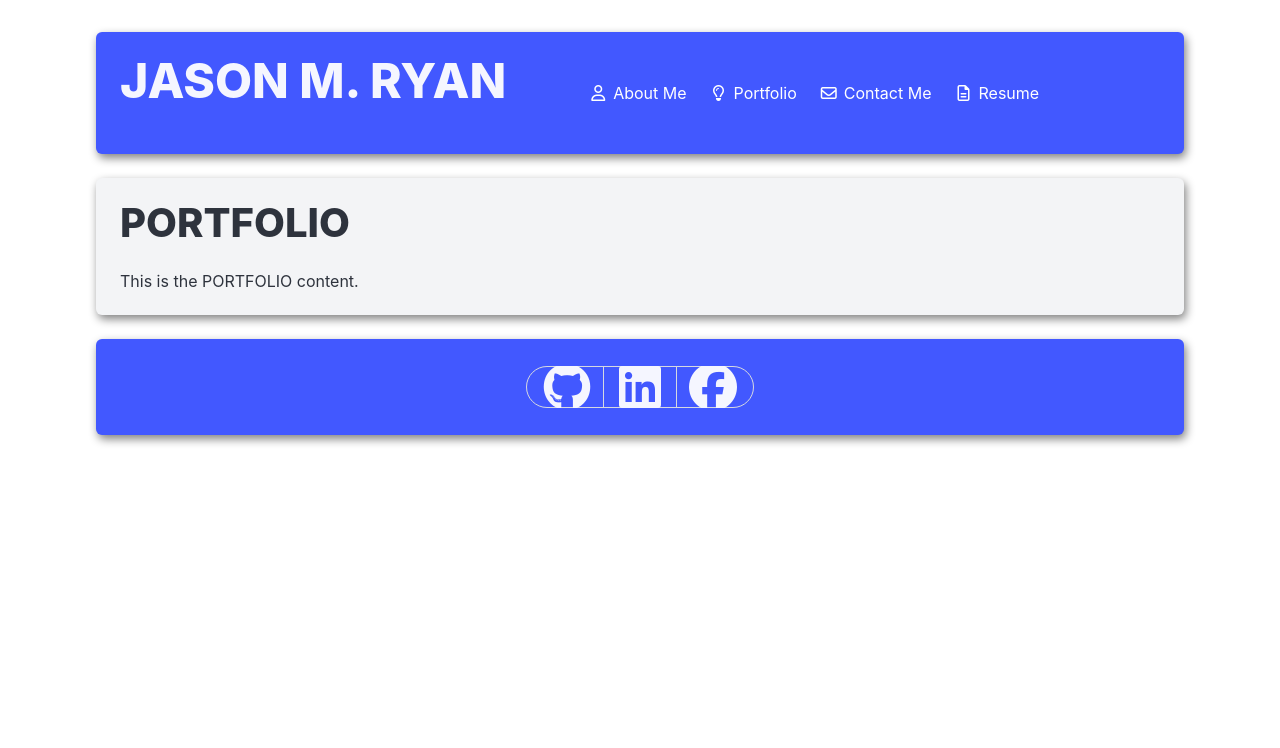
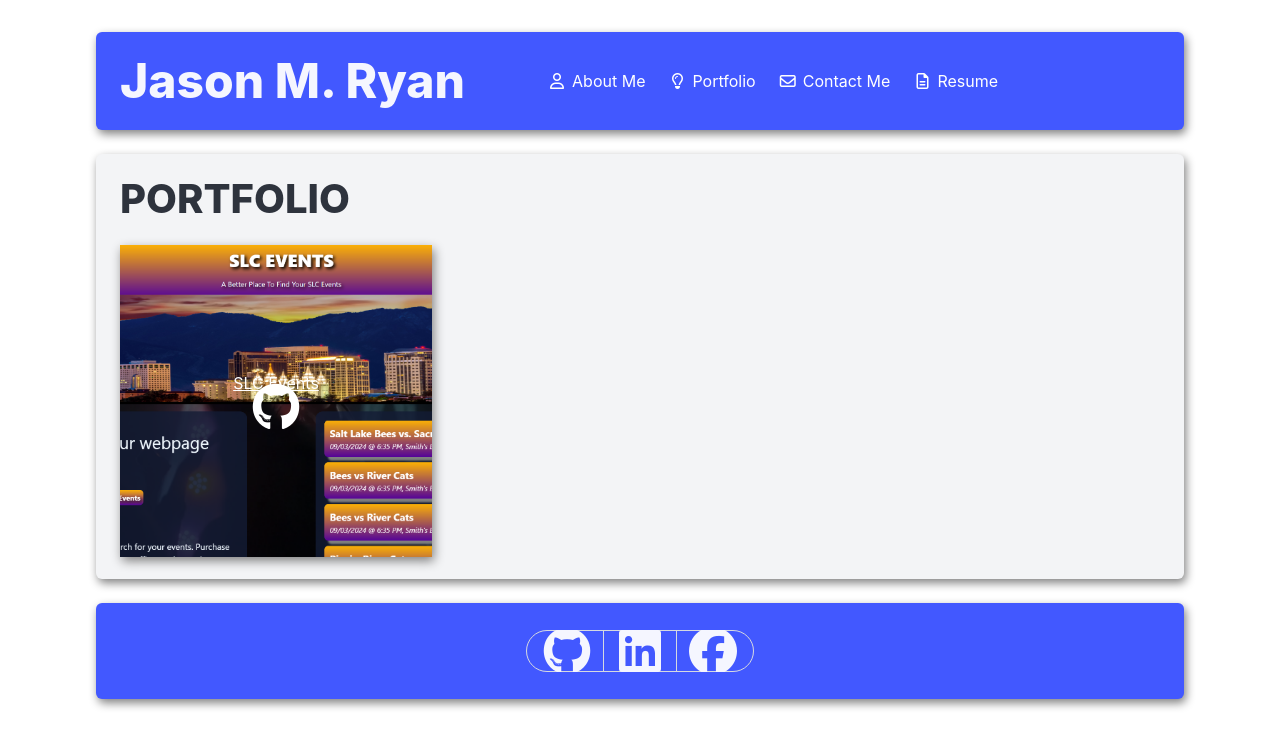
Before and after one commit to orian42/jryanportfolio, a React (Vite) app: page /Portfolio in a window 1280 px wide. Shown: the top 748 px of the page. Built offline with nearby package versions, Linux system fonts and the light colour scheme.

Commit message:
more styling fixes and began PORTFOLIO content

```diff
--- a/src/App.css
+++ b/src/App.css
@@ -52,7 +52,16 @@ main {
 }
 
 .navbar-item-format:hover {
-  color: #007bff;
+  color: #485cfc
+  ;
+}
+
+.icon i {
+  transition: color 0.3s;
+}
+
+.icon i:hover {
+  color: #485cfc;
 }
 
 @media (max-width: 1249px) {
@@ -78,6 +87,6 @@ main {
     align-self: center;
   }
   .navbar-item-format {
-    color: #007bff;
+    color: #485cfc;
   }
 }
--- a/src/components/Nav.jsx
+++ b/src/components/Nav.jsx
@@ -19,8 +19,13 @@ export default function Nav() {
     return (
         <nav>
             <section className="navContent navbar">
-                <div className="navbar-brand" style={{ marginRight: "36px" }}>
-                    <h1 className="title is-1" style={{ marginRight: "36px" }}>JASON M. RYAN</h1>
+                <div className="navbar-brand" style={{ marginRight: "36px"}}>
+                    <div>
+                        <h1
+                            className="title is-1"
+                            style={{ marginRight: "36px"}}
+                        >Jason M. Ryan</h1>
+                    </div>
 
                     <a
                         role="button"
--- a/src/pages/About.jsx
+++ b/src/pages/About.jsx
@@ -7,6 +7,7 @@ export default function About() {
                 <div id="aboutContent" style={{ display: 'flex', justifyContent: "space-around" }}>
                     <div id="aboutPic">
                         <img
+                            className="shadow"
                             src="./src/assets/jason.JPEG"
                             alt="A picture of Jason!"
                             style={{
--- a/src/pages/Portfolio.jsx
+++ b/src/pages/Portfolio.jsx
@@ -4,7 +4,39 @@ export default function Portfolio() {
         <div style={{ display: "flex", flexDirection: "column" }}>
             <h1 className="title is-2">PORTFOLIO</h1>
             <div>
-                <p>This is the PORTFOLIO content.</p>
+                <div
+                    className="shadow"
+                    style={{
+                        backgroundImage: `url('./src/assets/slcEventsScreenshot.png')`,
+                        width: '30%',
+                        paddingTop: '30%',
+                        backgroundSize: 'cover',
+                        backgroundPosition: 'center',
+                        position: 'relative'
+                    }}
+                >
+                    <div
+                        style={{
+                            position: 'absolute',
+                            top: 0,
+                            left: 0,
+                            right: 0,
+                            bottom: 0,
+                            display: 'flex',
+                            flexDirection: 'column',
+                            justifyContent: 'center',
+                            alignItems: 'center',
+                            color: 'white'
+                        }}
+                    >
+                        <a href="https://arrozconpollo220.github.io/SLC-Events/index.html">SLC Events</a>
+                        <a href='https://github.com/orian42/SLC-Events' target="_blank">
+                            <span class="icon">
+                                <i class="fa-brands fa-github fa-3x" aria-hidden="true"></i>
+                            </span>
+                        </a>
+                    </div>
+                </div>
             </div>
         </div>
     )
```
Also changed, not shown: src/assets/slcEventsScreenshot.png (added).
